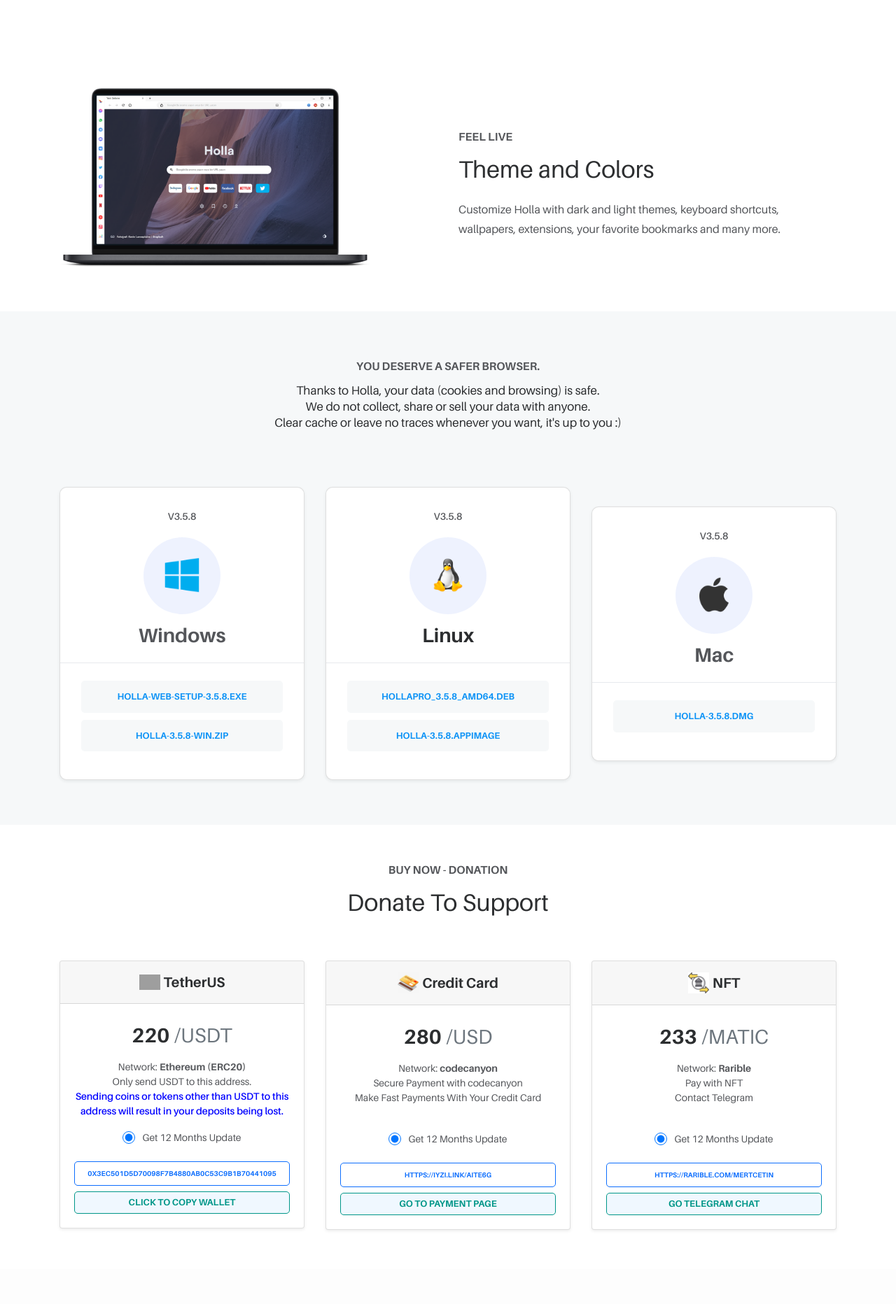
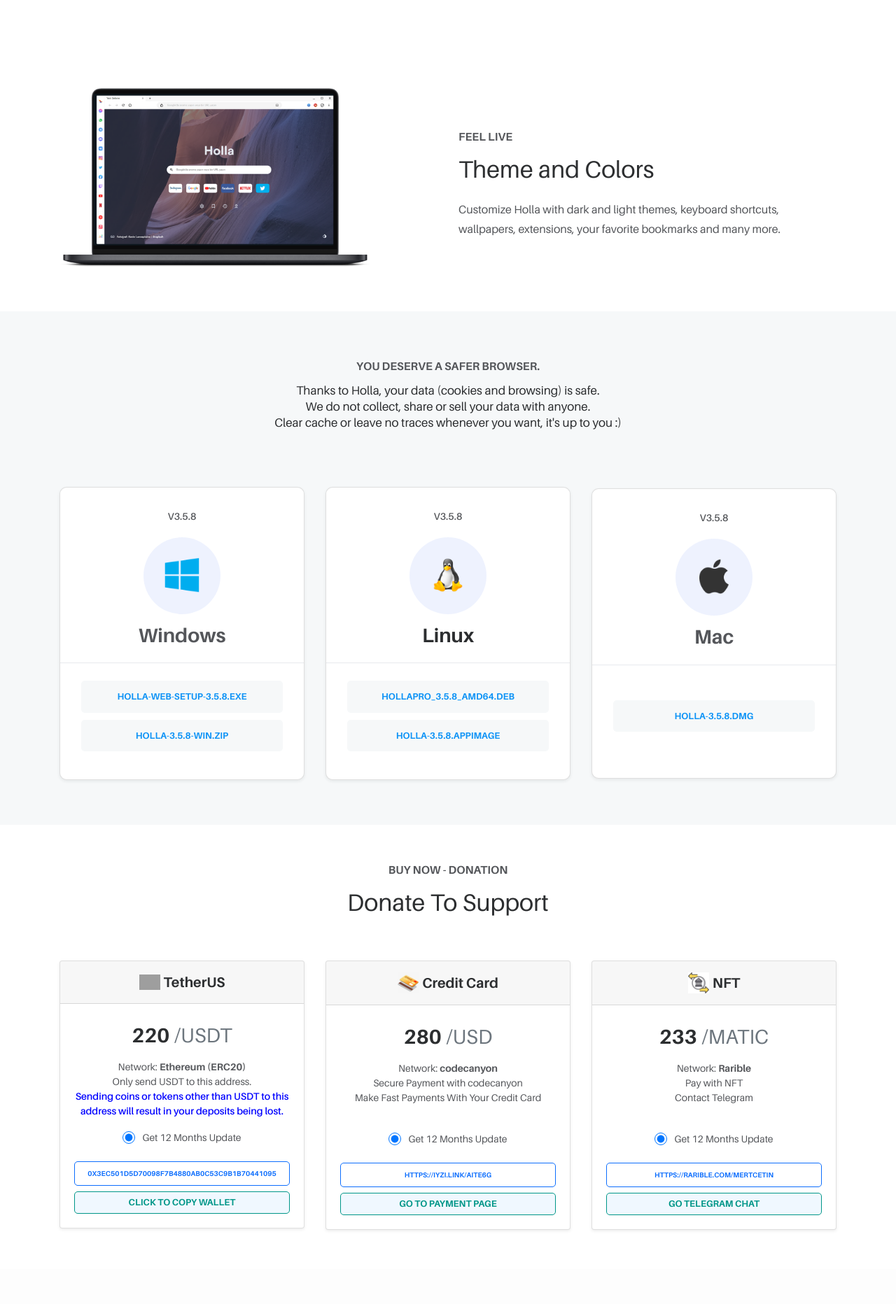
Before and after one commit to cetinmert/holla, a Jekyll site: the page built from docs/index.html, in a window 1280 px wide. Shown: the part 1833-3697 px from the top of the page at 70% size. Built offline with Jekyll 4.4.1, drawn with Linux system fonts in a browser that asks for light colours; some web fonts are replaced; grey boxes are pictures that could not be loaded.

Commit message:
Update features.html

```diff
--- a/docs/_includes/features.html
+++ b/docs/_includes/features.html
@@ -263,7 +263,7 @@ align-items: center
 
 </div>
 <div class="body pb-40 pr-30 pl-30">
-<a href="https://github.com/cetinmert/holla/releases/download/v3.5.8/Holla-3.5.8.dmg" style="margin-top: 25px;" class="btn btn--sm w-100 btn-3d-hover btn-splash-hover btn--bg-grey btn--color-primary">
+<a href="https://github.com/cetinmert/holla/releases/download/v3.5.8/Holla-3.5.8.dmg" style="margin-top: 50px;margin-bottom: 26px;" class="btn btn--sm w-100 btn-3d-hover btn-splash-hover btn--bg-grey btn--color-primary">
 <span class="btn__text">Holla-3.5.8.dmg</span>
 </a>
 
```
